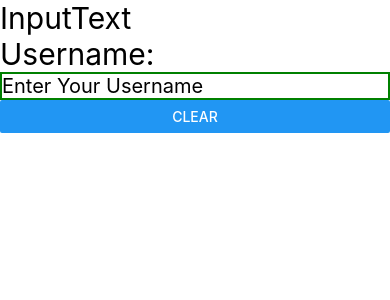
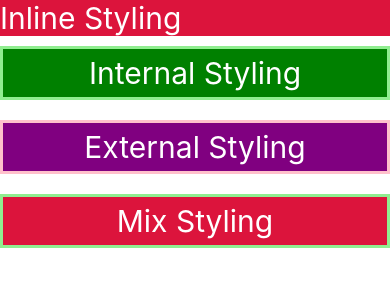
Before and after one commit to onlinedeveloper4u/React-Native-Full-Course-2024-The-Techzeen, a React Native app: screen / in a window 390 px wide. Shown: the top 300 px of the page. Built offline with nearby package versions, Linux system fonts and the light colour scheme.

Commit message:
Styling with Inline, Internal and External

```diff
--- a/App.jsx
+++ b/App.jsx
@@ -1,7 +1,8 @@
 import React from 'react'
 // import { View, Text, Button } from 'react-native'
 import { View } from 'react-native'
-import InputText from './src/components/InputText'
+import Styling from './src/components/Styling'
+// import InputText from './src/components/InputText'
 // import Props from './src/components/Props'
 // import UseStateHook from './src/components/UseStateHook'
 // import OnPress from './src/components/OnPress'
@@ -22,7 +23,8 @@
       {/* <OnPress /> */}
       {/* <UseStateHook /> */}
       {/* <Props /> */}
-      <InputText />
+      {/* <InputText /> */}
+      <Styling />
     </View>
   )
 }
--- /dev/null
+++ b/src/components/Styling.jsx
@@ -0,0 +1,31 @@
+import { View, Text, StyleSheet } from 'react-native'
+import React from 'react'
+import styles from '../style/style'
+const Styling = () => {
+  return (
+    <View>
+      <Text style={ { fontSize: 30, backgroundColor: 'crimson', color: 'white' } }>Inline Styling</Text>
+
+      <Text style={style.text}>Internal Styling</Text>
+
+      <Text style={styles.text}>External Styling</Text>
+
+      <Text style={[styles.text, style.text, { backgroundColor: 'crimson' }]}>Mix Styling</Text>
+    </View>
+  )
+}
+
+const style = StyleSheet.create({
+    text: {
+        backgroundColor: 'green',
+        color: 'white',
+        fontSize: 30,
+        marginVertical: 10,
+        padding: 6,
+        textAlign: 'center',
+        borderColor: 'lightgreen',
+        borderWidth: 3
+    }
+})
+
+export default Styling
--- /dev/null
+++ b/src/style/style.js
@@ -0,0 +1,16 @@
+import { StyleSheet } from 'react-native'
+
+const styles = StyleSheet.create({
+    text: {
+        backgroundColor: 'purple',
+        color: 'white',
+        fontSize: 30,
+        marginVertical: 10,
+        padding: 6,
+        textAlign: 'center',
+        borderColor: 'pink',
+        borderWidth: 3
+    }
+})
+
+export default styles
```
